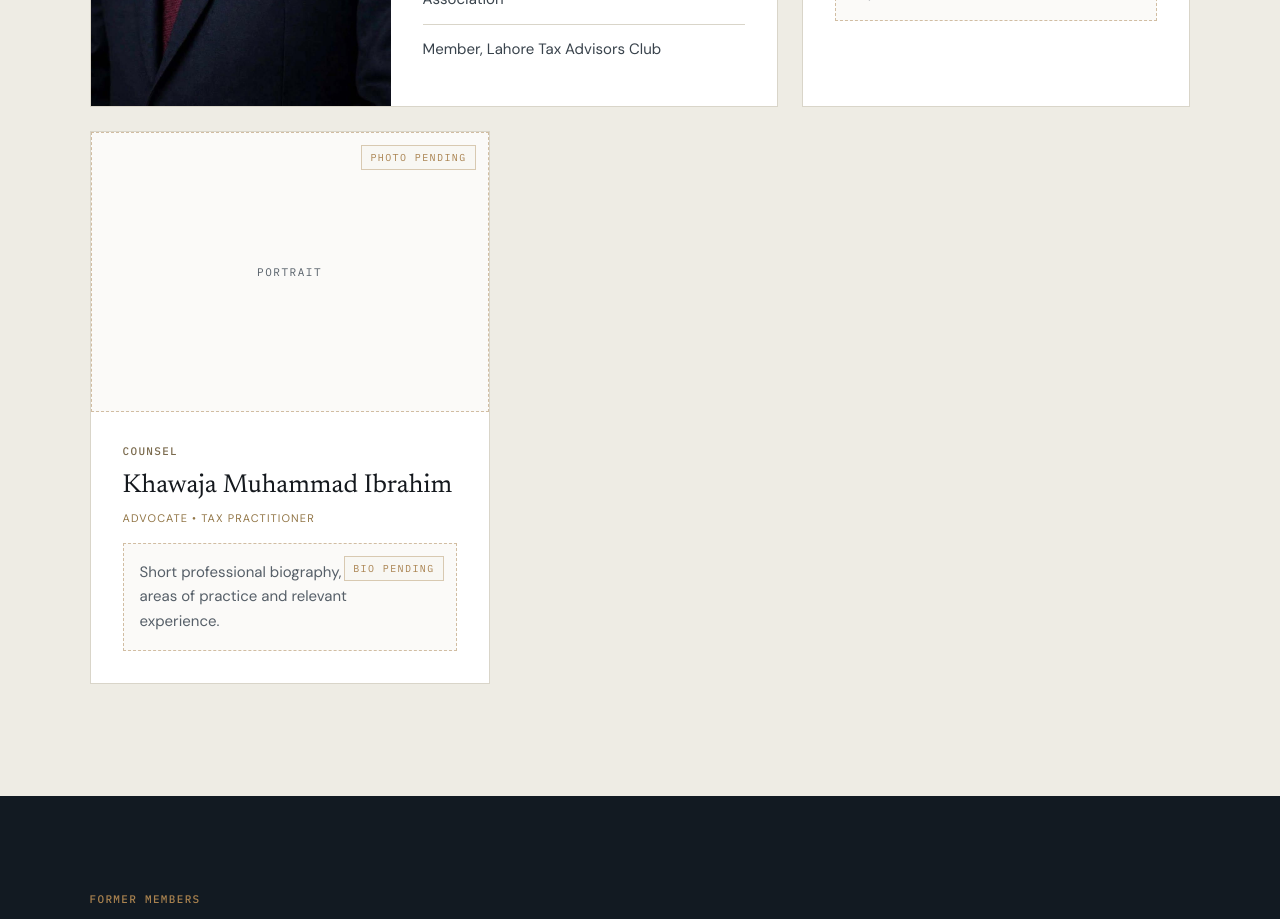
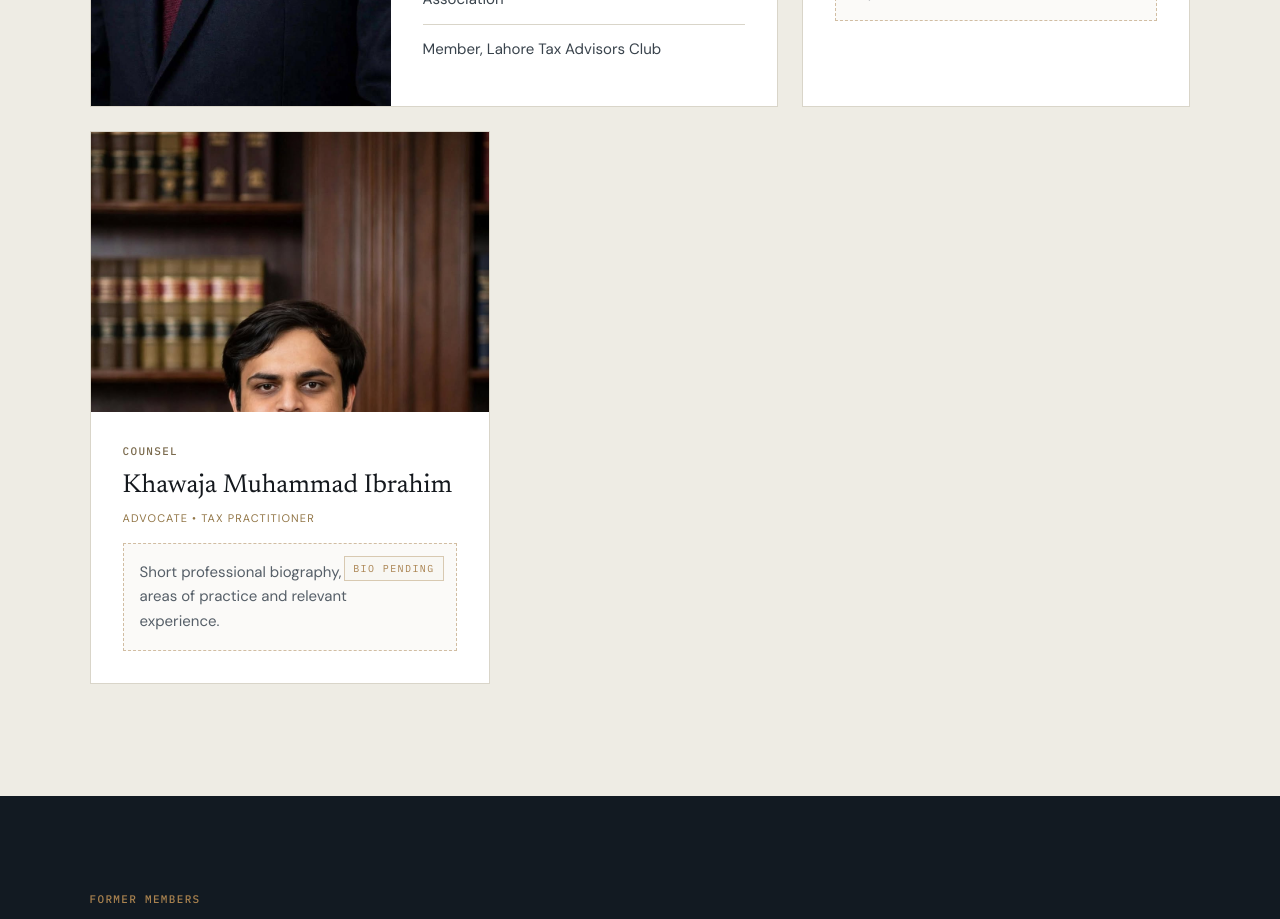
Before and after one commit to KH-M-LAEEQ/Khawaja-and-Associates, a Next.js app: page / in a window 1280 px wide. Shown: the part 1560-2479 px from the top of the page. Built offline with nearby package versions, Linux system fonts and the light colour scheme.

Commit message:
Add portrait for Khawaja Muhammad Ibrahim

```diff
--- a/app/page.js
+++ b/app/page.js
@@ -134,12 +134,13 @@ export default function HomePage() {
           </article>
         </div>
 
-        {/* Secondary: Khawaja Muhammad Ibrahim — photo + bio pending — own row below */}
+        {/* Secondary: Khawaja Muhammad Ibrahim — real photo, bio pending — own row below */}
         <article className="bg-white border border-line max-w-[400px]">
-          <div className="pending h-[280px] flex items-center justify-center">
-            <span className="pending-tag">Photo pending</span>
-            <span className="font-mono text-[11px] uppercase tracking-[0.14em] text-graphite">Portrait</span>
-          </div>
+          <img
+            className="w-full h-[280px] object-cover object-top"
+            src="/assets/khawaja-muhammad-ibrahim.jpg"
+            alt="Khawaja Muhammad Ibrahim"
+          />
           <div className="p-8">
             <div className="eyebrow mb-2">COUNSEL</div>
             <h3 className="font-serif text-[26px] my-1">Khawaja Muhammad Ibrahim</h3>
```
Also changed, not shown: public/assets/khawaja-muhammad-ibrahim.jpg (added).
